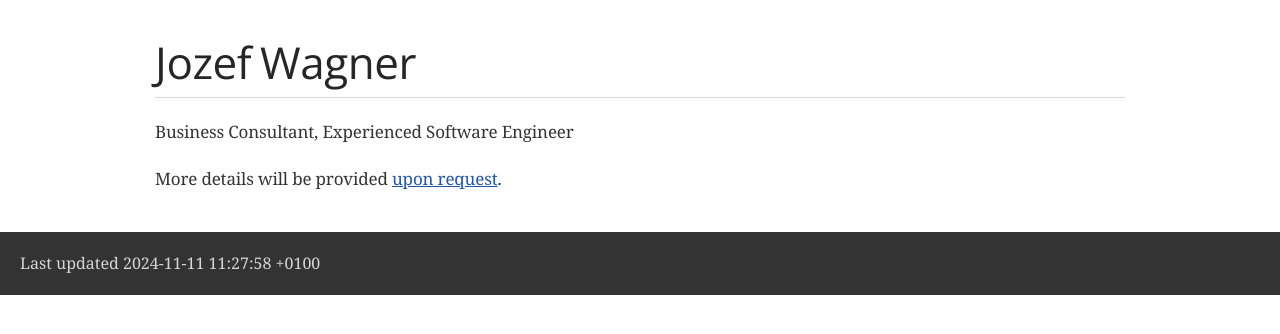
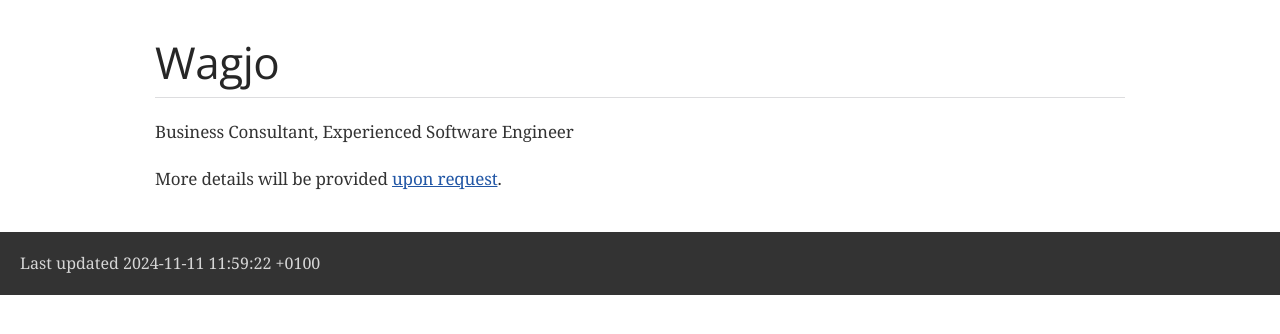
Before and after one commit to wagjo/wagjo.github.io, a plain HTML site: page index.html in a window 1280 px wide. Drawn offline with nearby package versions, Linux system fonts and the light colour scheme; a web font is replaced by a local one.

Commit message:
Update homepage

```diff
--- a/index.html
+++ b/index.html
@@ -5,7 +5,7 @@
 <meta http-equiv="X-UA-Compatible" content="IE=edge">
 <meta name="viewport" content="width=device-width, initial-scale=1.0">
 <meta name="generator" content="Asciidoctor 2.0.16">
-<title>Jozef Wagner</title>
+<title>Wagjo</title>
 <link rel="stylesheet" href="https://fonts.googleapis.com/css?family=Open+Sans:300,300italic,400,400italic,600,600italic%7CNoto+Serif:400,400italic,700,700italic%7CDroid+Sans+Mono:400,700">
 <style>
 /*! Asciidoctor default stylesheet | MIT License | https://asciidoctor.org */
@@ -440,7 +440,7 @@ body.book #toc,body.book #preamble,body.book h1.sect0,body.book .sect1>h2{page-b
 </head>
 <body class="article">
 <div id="header">
-<h1>Jozef Wagner</h1>
+<h1>Wagjo</h1>
 </div>
 <div id="content">
 <div class="paragraph">
@@ -452,7 +452,7 @@ body.book #toc,body.book #preamble,body.book h1.sect0,body.book .sect1>h2{page-b
 </div>
 <div id="footer">
 <div id="footer-text">
-Last updated 2024-11-11 11:27:58 +0100
+Last updated 2024-11-11 11:59:22 +0100
 </div>
 </div>
 </body>
```
Also changed, not shown: 1 other file.
